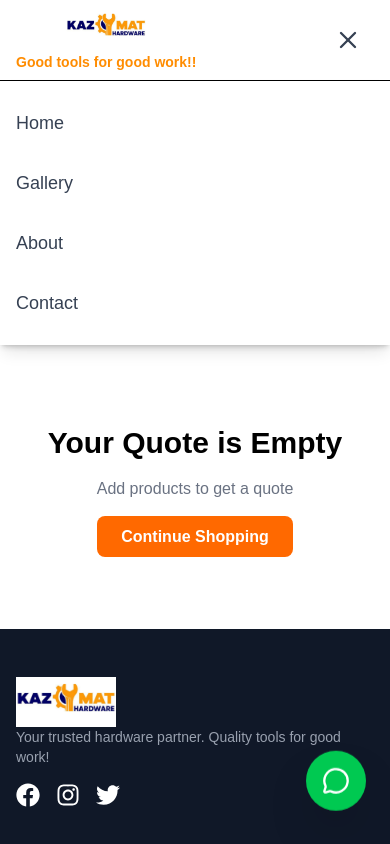
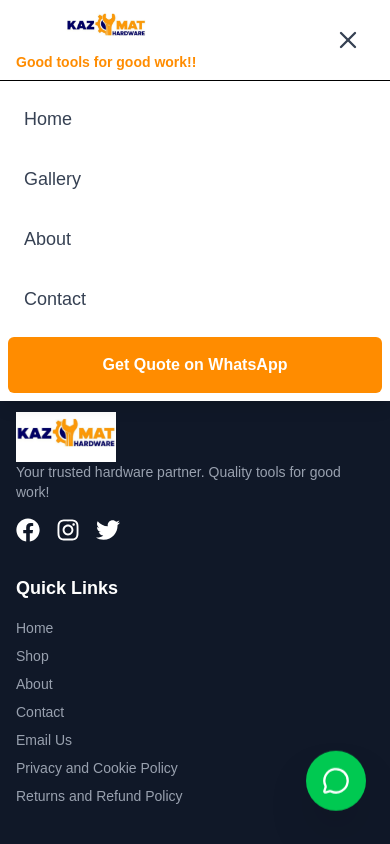
Before and after one commit to silenttakudzwa941-prog/buildmart, a Next.js app: page /quote in a window 390 px wide. Both pictures are taken after a click on the button "Toggle menu". Shown: the top 844 px of the page. Built offline with nearby package versions, Linux system fonts and the light colour scheme.

Commit message:
mobile view fix 3

```diff
--- a/components/Footer.tsx
+++ b/components/Footer.tsx
@@ -41,7 +41,7 @@ export default function Footer() {
             <div className="space-y-3 text-gray-400 text-sm">
               <div>
                 <p className="font-semibold text-white">Marondera(Head Office)</p>
-                <p className="flex items-center gap-2"><MapPin className="w-4 h-4"/> 47 Elm Street, Marondera</p>
+                <p className="flex items-center gap-2"><MapPin className="w-4 h-4"/> 47 Elm Street,Bata Complex, Marondera</p>
                 <p className="flex items-center gap-2"><Phone className="w-4 h-4"/> +263 71 212 4211</p>
               <p className="flex items-center gap-2"><Phone className="w-4 h-4"/> +263 78 650 7755</p>
               <p className="flex items-center gap-2"><Phone className="w-4 h-4"/> sales:0652324483</p>
--- a/components/Navbar.tsx
+++ b/components/Navbar.tsx
@@ -16,10 +16,10 @@ export default function Navbar() {
     { name: "Contact", href: "#contact" },
   ]
 
-  const toggleMenu = () => setIsOpen(!isOpen) // separate function for iOS
+  const toggleMenu = () => setIsOpen(!isOpen)
 
   return (
-    <nav className="bg-white shadow-md sticky top-0 z-[9999]"> {/* HUGE z-index */}
+    <nav className="bg-white shadow-md sticky top-0 z-[9999]">
       <div className="flex justify-between items-center h-20 px-4">
 
         {/* Logo */}
@@ -48,34 +48,41 @@ export default function Navbar() {
           </Link>
         </div>
 
-        {/* Mobile Menu Button - IPHONE HACK */}
+        {/* Mobile Menu Button - FIXED */}
         <div className="md:hidden">
           <button
             onClick={toggleMenu}
-            onTouchEnd={toggleMenu} // <-- KEY IPHONE FIX
-            className="p-3 cursor-pointer text-gray-700 hover:text-brand active:scale-95 touch-manipulation" // <-- KEY CLASSES
+            className="p-3 cursor-pointer text-gray-700 hover:text-brand active:scale-95 touch-manipulation min-w-[44px] min-h-[44px] flex items-center justify-center"
             type="button"
             aria-label="Toggle menu"
+            aria-expanded={isOpen}
           >
             {isOpen? <X size={28} /> : <Menu size={28} />}
           </button>
         </div>
       </div>
 
-      {/* Mobile Menu */}
+      {/* Mobile Menu - FIXED WITH ANIMATION + BIG TAP AREAS */}
       {isOpen && (
-        <div className="md:hidden w-full bg-white border-t shadow-lg">
-          <div className="flex flex-col gap-2 p-4">
+        <div className="md:hidden w-full bg-white border-t shadow-lg absolute left-0 top-20 z-[9998]">
+          <div className="flex flex-col p-2">
             {navLinks.map((link) => (
               <Link
                 key={link.name}
                 href={link.href}
                 onClick={() => setIsOpen(false)}
-                className="text-gray-700 hover:text-brand font-medium py-3 text-lg"
+                className="text-gray-700 hover:text-brand hover:bg-gray-50 font-medium py-4 px-4 text-lg rounded-md transition-colors min-h-[48px] flex items-center"
               >
                 {link.name}
               </Link>
             ))}
+            <Link
+              href="https://wa.me/263786507755"
+              onClick={() => setIsOpen(false)}
+              className="bg-brand hover:bg-brand font-semibold text-white px-4 py-4 rounded-md mt-2 text-center"
+            >
+              Get Quote on WhatsApp
+            </Link>
           </div>
         </div>
       )}
```
